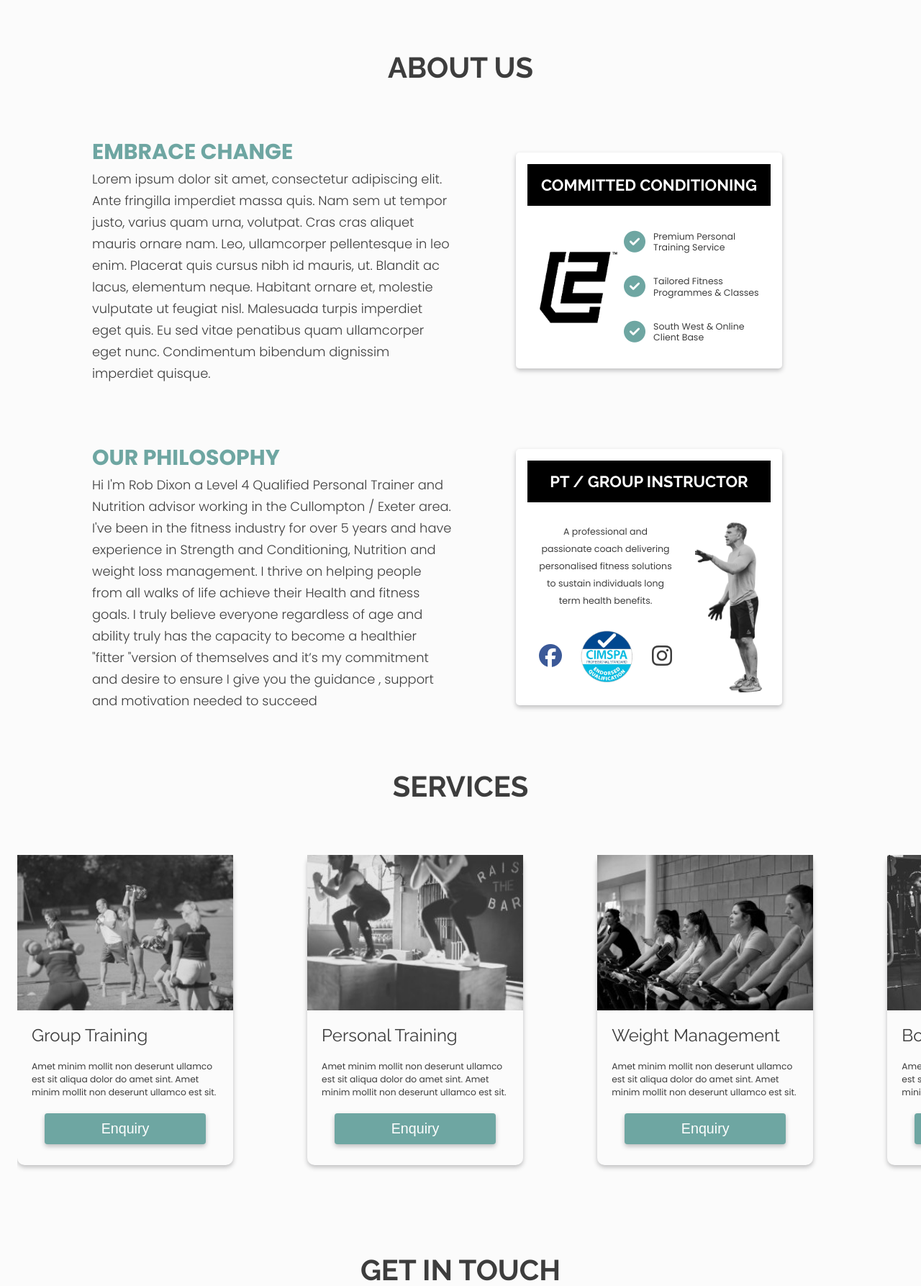
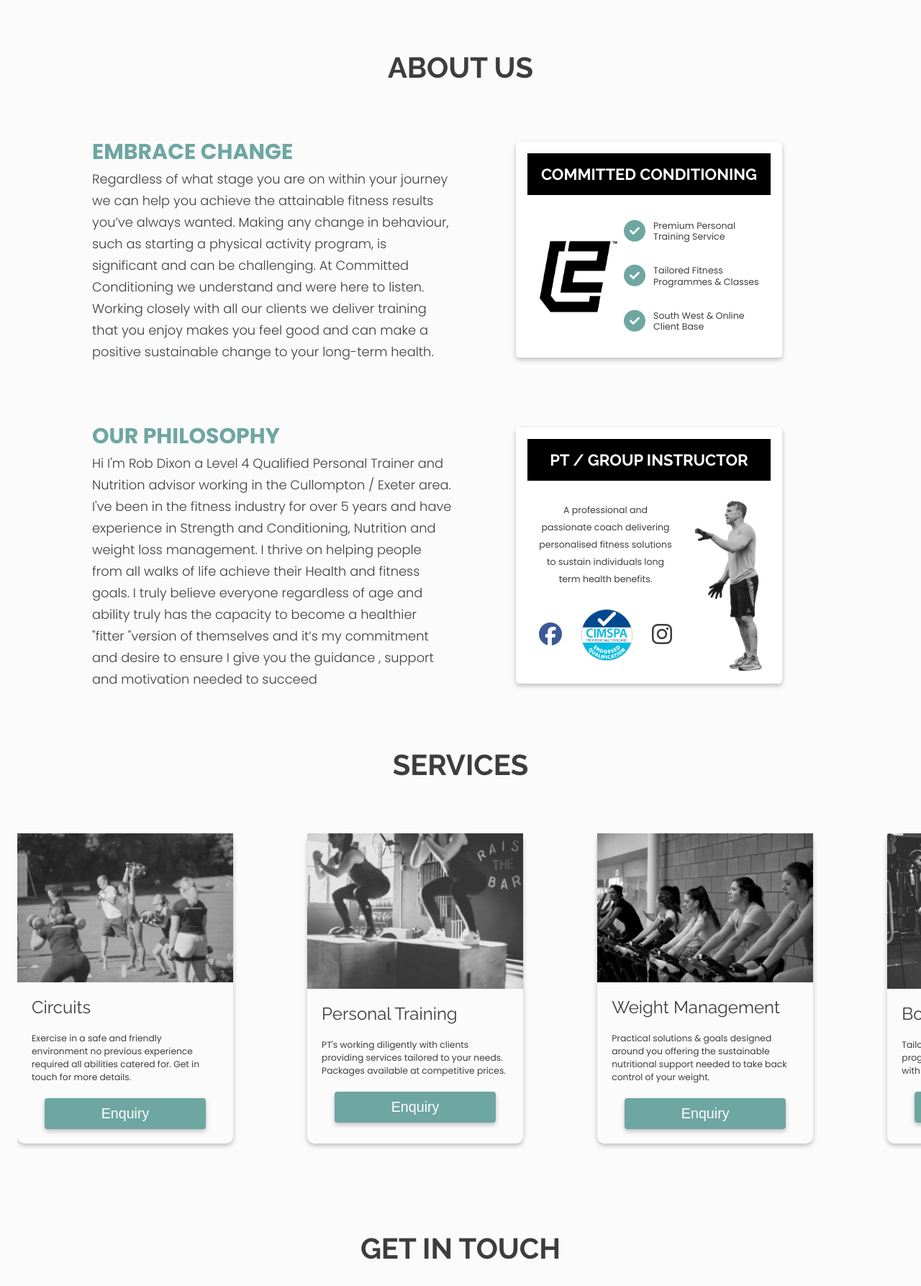
Before and after one commit to davidw1979/committed-conditioning, a Django app: page / in a window 1280 px wide. Shown: the part 802-2589 px from the top of the page at 72% size. Run offline with Django 3.2, Linux system fonts and the light colour scheme; some libraries are stand-ins or nearby versions.

Commit message:
Final product wording from client & bug fix for color & decoration of home anchor li.

```diff
--- a/c2_main_app/static/c2_main_app/styles/_nav.scss
+++ b/c2_main_app/static/c2_main_app/styles/_nav.scss
@@ -65,6 +65,11 @@ $strapFontSize: calc(1rem + 0.3vw);
         list-style-type: none;
         cursor: pointer;
 
+        a {
+            color: white;
+            text-decoration: none;
+        }
+
         &:hover {
             color: $priColour;
         }
--- a/c2_main_app/templates/c2_main_app/index.html
+++ b/c2_main_app/templates/c2_main_app/index.html
@@ -38,7 +38,7 @@
             <article class="gtk-container page-margins">
                 <div class="article-narrative">
                     <h4>EMBRACE CHANGE</h4>
-                    <p>Lorem ipsum dolor sit amet, consectetur adipiscing elit. Ante fringilla imperdiet massa quis. Nam sem ut tempor justo, varius quam urna, volutpat. Cras cras aliquet mauris ornare nam. Leo, ullamcorper pellentesque in leo enim. Placerat quis cursus nibh id mauris, ut. Blandit ac lacus, elementum neque. Habitant ornare et, molestie vulputate ut feugiat nisl. Malesuada turpis imperdiet eget quis. Eu sed vitae penatibus quam ullamcorper eget nunc. Condimentum bibendum dignissim imperdiet quisque.</p>
+                    <p>Regardless of what stage you are on within your journey we can help you achieve the attainable fitness results you’ve always wanted. Making any change in behaviour, such as starting a physical activity program, is significant and can be challenging. At Committed Conditioning we understand and were here to listen. Working closely with all our clients we deliver training that you enjoy makes you feel good and can make a positive sustainable change to your long-term health.</p>
                 </div>
                 <div class="info-card card-1 shadow">
                     <h4>COMMITTED CONDITIONING</h4>
@@ -82,26 +82,26 @@
             <div class="media-scroller snaps-inline">
                 <div class="media-element shadow">
                     <img src="{% static 'c2_main_app/styles/images/group_training.jpg' %}" alt="">
-                    <h4>Group Training</h4>
-                    <p>Amet minim mollit non deserunt ullamco est sit aliqua dolor do amet sint. Amet minim mollit non deserunt ullamco est sit.</p>
+                    <h4>Circuits</h4>
+                    <p>Exercise in a safe and friendly environment no previous experience required all abilities catered for. Get in touch for more details.</p>
                     <button class="shadow" onclick="goTo('#contact')">Enquiry</button>
                 </div>
                 <div class="media-element shadow">
                     <img src="{% static 'c2_main_app/styles/images/personal_training.jpg' %}" alt="">
                     <h4>Personal Training</h4>
-                    <p>Amet minim mollit non deserunt ullamco est sit aliqua dolor do amet sint. Amet minim mollit non deserunt ullamco est sit.</p>
+                    <p>PT's working diligently with clients providing services tailored to your needs. Packages available at competitive prices.</p>
                     <button class="shadow" onclick="goTo('#contact')">Enquiry</button>
                 </div>
                 <div class="media-element shadow">
                     <img src="{% static 'c2_main_app/styles/images/weight_management.jpg' %}" alt="">
                     <h4>Weight Management</h4>
-                    <p>Amet minim mollit non deserunt ullamco est sit aliqua dolor do amet sint. Amet minim mollit non deserunt ullamco est sit.</p>
+                    <p>Practical solutions & goals designed around you offering the sustainable nutritional support needed to take back control of your weight.</p>
                     <button class="shadow" onclick="goTo('#contact')">Enquiry</button>
                 </div>
                 <div class="media-element shadow">
                     <img src="{% static 'c2_main_app/styles/images/body_transformation.jpg' %}" alt="">
                     <h4>Body Transformation</h4>
-                    <p>Amet minim mollit non deserunt ullamco est sit aliqua dolor do amet sint. Amet minim mollit non deserunt ullamco est sit.</p>
+                    <p>Tailored meal plans, progressive training programs all facilitated to provide you with the ultimate aesthetic results.</p>
                     <button class="shadow" onclick="goTo('#contact')">Enquiry</button>
                 </div>
             </div>
--- a/committed_conditioning/settings.py
+++ b/committed_conditioning/settings.py
@@ -24,7 +24,7 @@ BASE_DIR = Path(__file__).resolve().parent.parent
 SECRET_KEY = os.environ['DJANGO_SECRET_KEY']
 
 # SECURITY WARNING: don't run with debug turned on in production!
-DEBUG = False
+DEBUG = True
 
 EMAIL_BACKEND = 'django.core.mail.backends.smtp.EmailBackend'
 EMAIL_HOST = 'smtp.gmail.com'
@@ -131,6 +131,7 @@ USE_TZ = False
 
 STATIC_URL = '/static/'
 STATIC_ROOT = os.path.join(BASE_DIR, 'static')
+print(STATIC_ROOT)
 
 # Default primary key field type
 # https://docs.djangoproject.com/en/3.2/ref/settings/#default-auto-field
```
Also changed, not shown: c2_main_app/static/c2_main_app/styles/consultation-style.min.css, c2_main_app/static/c2_main_app/styles/home-style.min.css.
